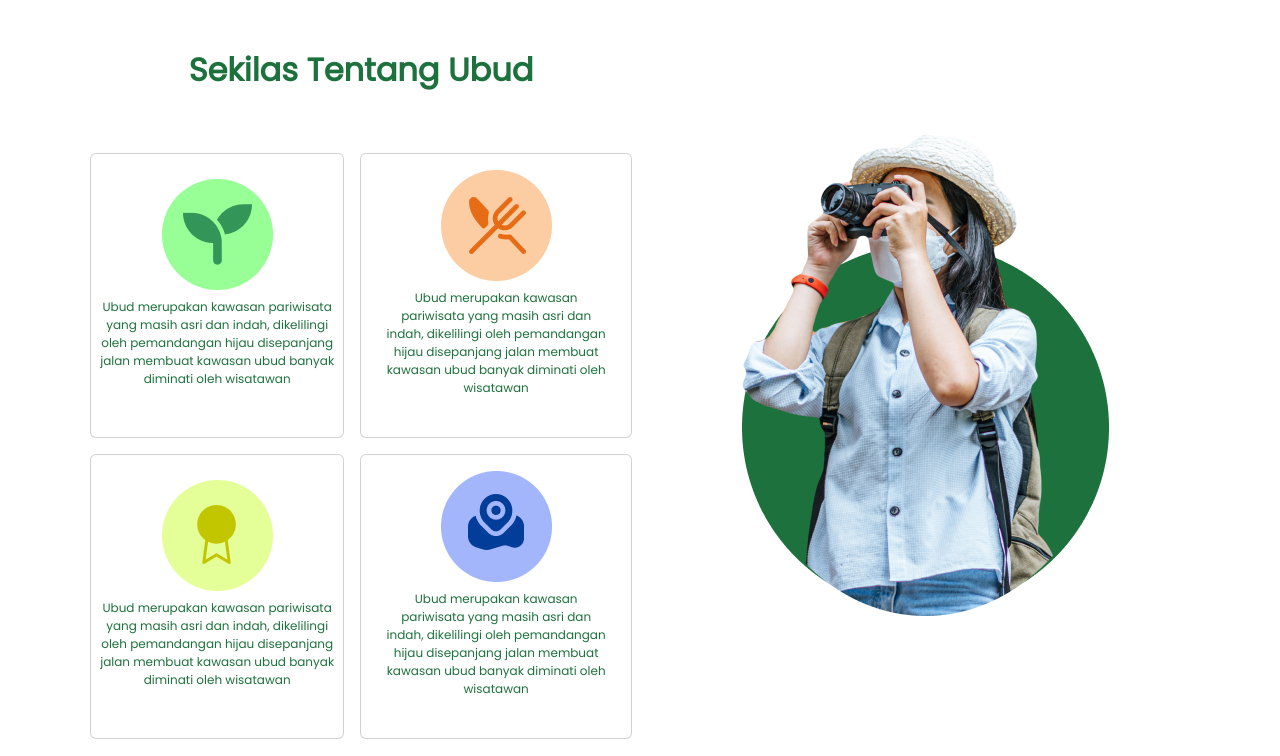
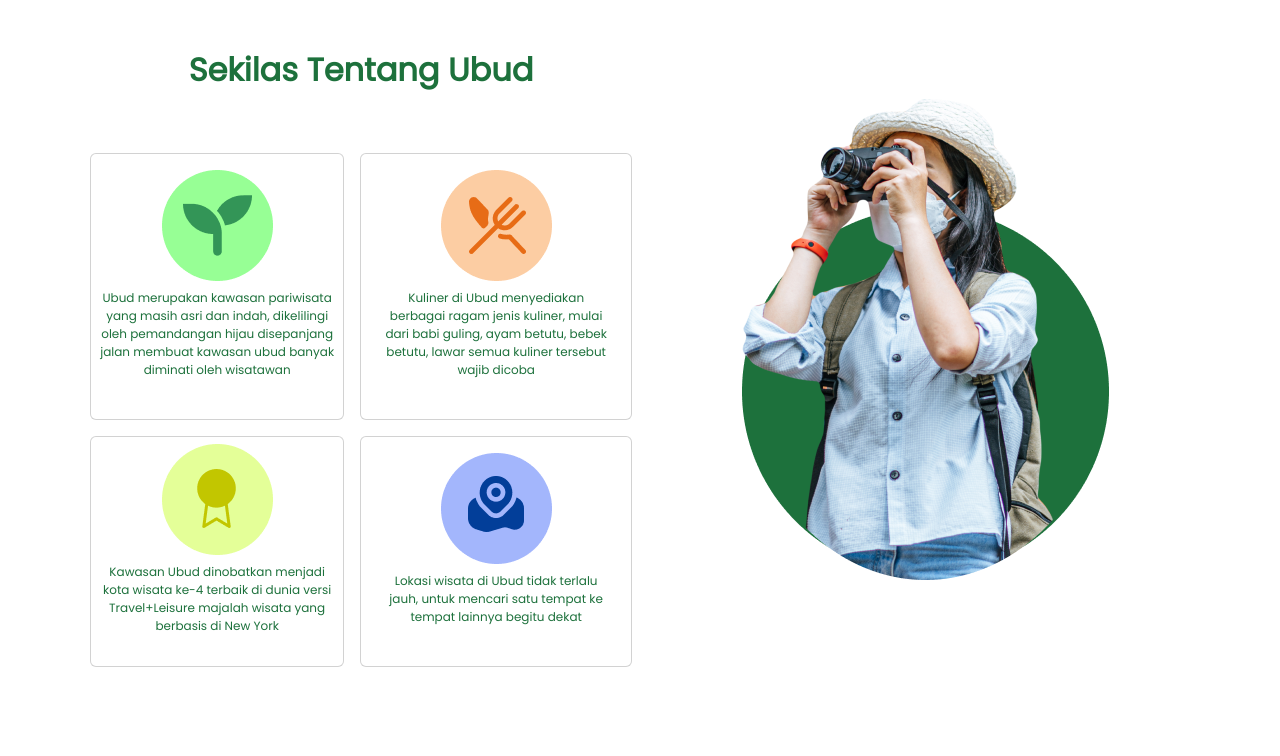
Before and after one commit to yanyiik99/wisata-ubud, a plain HTML site: page index.html in a window 1280 px wide. Shown: the part 1008-1764 px from the top of the page. Drawn offline with Linux system fonts and the light colour scheme.

Commit message:
revisi copywriting

```diff
--- a/index.html
+++ b/index.html
@@ -4,7 +4,7 @@
     <meta charset="UTF-8" />
     <meta http-equiv="X-UA-Compatible" content="IE=edge" />
     <meta name="viewport" content="width=device-width, initial-scale=1.0" />
-    <title>Test HTML</title>
+    <title>UBUD</title>
     <!-- Bootstrap -->
     <link rel="stylesheet" href="./src/assets/css/bootstrap.min.css" />
 
@@ -176,9 +176,9 @@
                   />
                 </div>
                 <p class="text-center p-2">
-                  Ubud merupakan kawasan pariwisata yang masih asri dan indah,
-                  dikelilingi oleh pemandangan hijau disepanjang jalan membuat
-                  kawasan ubud banyak diminati oleh wisatawan
+                  Kuliner di Ubud menyediakan berbagai ragam jenis kuliner,
+                  mulai dari babi guling, ayam betutu, bebek betutu, lawar semua
+                  kuliner tersebut wajib dicoba
                 </p>
               </div>
             </div>
@@ -194,9 +194,9 @@
                   />
                 </div>
                 <p class="text-center p-2">
-                  Ubud merupakan kawasan pariwisata yang masih asri dan indah,
-                  dikelilingi oleh pemandangan hijau disepanjang jalan membuat
-                  kawasan ubud banyak diminati oleh wisatawan
+                  Kawasan Ubud dinobatkan menjadi kota wisata ke-4 terbaik di
+                  dunia versi Travel+Leisure majalah wisata yang berbasis di New
+                  York
                 </p>
               </div>
               <div
@@ -210,9 +210,8 @@
                   />
                 </div>
                 <p class="text-center p-2">
-                  Ubud merupakan kawasan pariwisata yang masih asri dan indah,
-                  dikelilingi oleh pemandangan hijau disepanjang jalan membuat
-                  kawasan ubud banyak diminati oleh wisatawan
+                  Lokasi wisata di Ubud tidak terlalu jauh, untuk mencari satu
+                  tempat ke tempat lainnya begitu dekat
                 </p>
               </div>
             </div>
@@ -295,8 +294,8 @@
     <!-- End Section Map -->
 
     <!-- Start footer -->
-    <section id="footer-section" class="mt-5 pt-5">
-      <img class="img-fluid" src="src/assets/images/footer.png" alt="" />
+    <section id="footer-section" class="mt-5 pt-5 w-100">
+      <img class="w-100 img-fluid" src="src/assets/images/footer.png" alt="" />
     </section>
     <!-- End  footer -->
 
```
